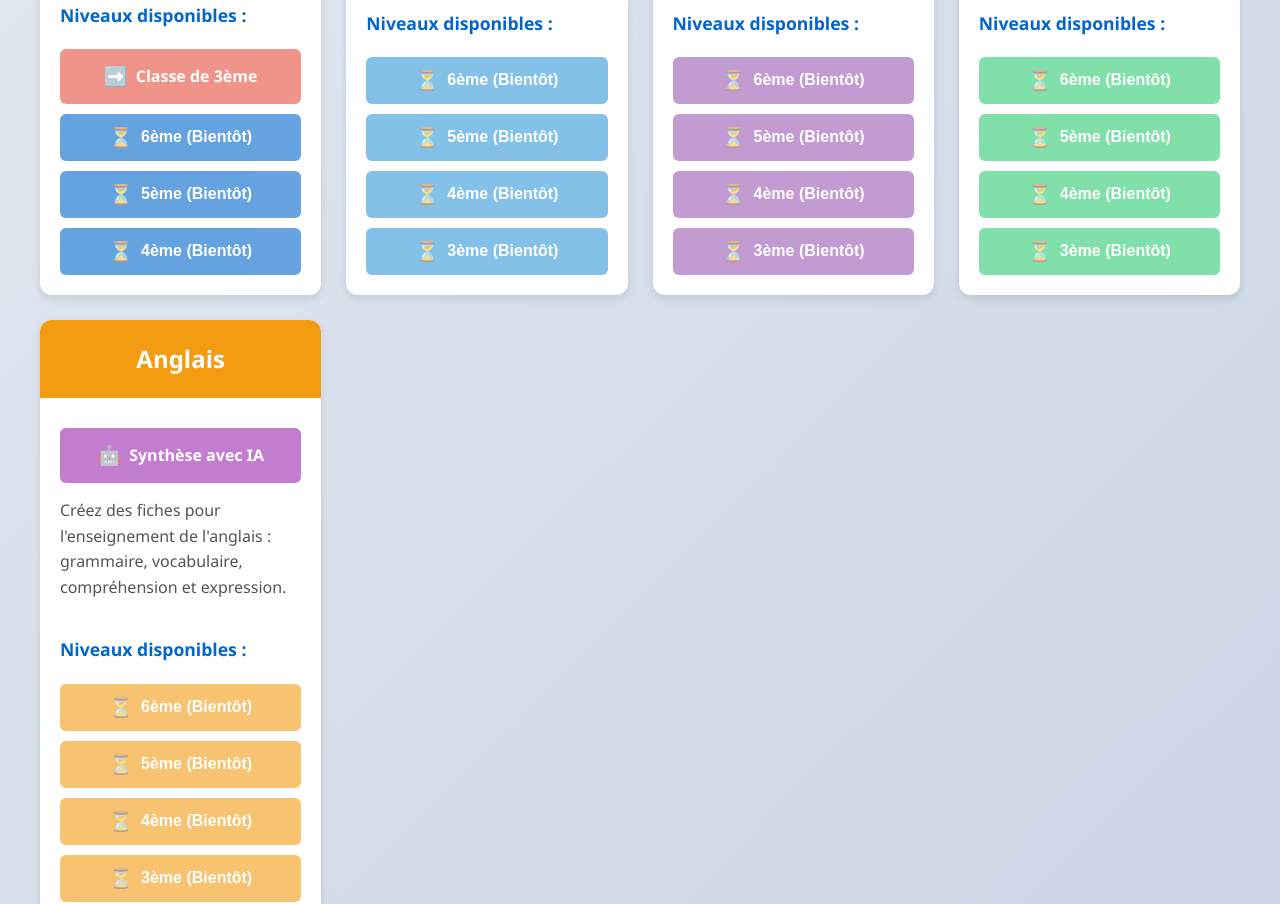
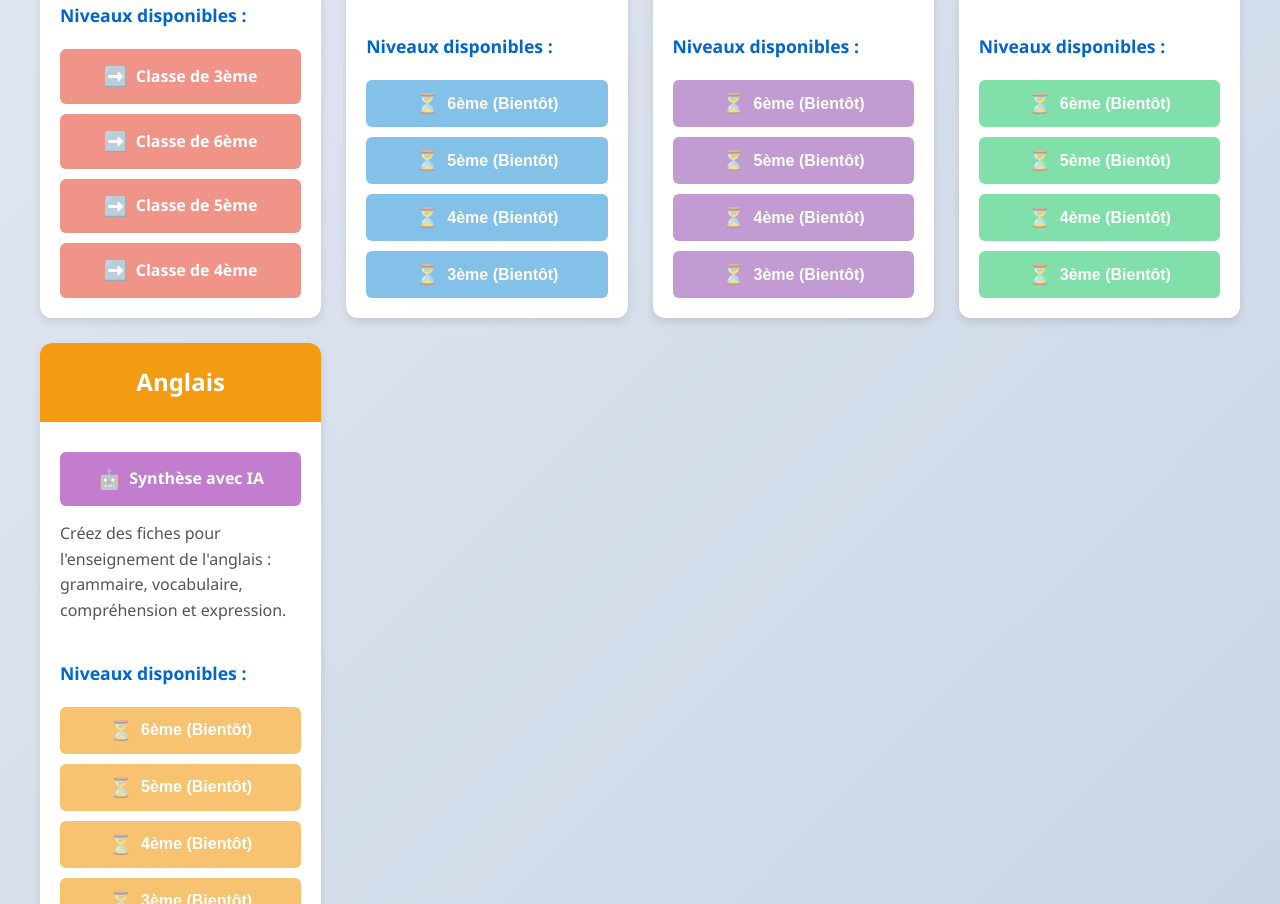
Before and after one commit to jeanskodoc/ENS-R, a plain HTML site: page index.html in a window 1280 px wide. Shown: the part 2072-2976 px from the top of the page. Drawn offline with Linux system fonts and the light colour scheme.

Commit message:
Update index.html

```diff
--- a/index.html
+++ b/index.html
@@ -657,19 +657,19 @@
                                 </a>
                             </div>
                             <div class="protected">
-                                <button class="btn btn-primary btn-disabled" id="maths-6eme">
-                                    <span class="icon">⏳</span> 6ème (Bientôt)
-                                </button>
+                                <a href="generateurm6.html" class="btn btn-maths btn-disabled" id="maths-6eme">
+                                    <span class="icon">➡️</span> Classe de 6ème
+                                </a>
                             </div>
                             <div class="protected">
-                                <button class="btn btn-primary btn-disabled" id="maths-5eme">
-                                    <span class="icon">⏳</span> 5ème (Bientôt)
-                                </button>
+                                <a href="generateurm5.html" class="btn btn-maths btn-disabled" id="maths-5eme">
+                                    <span class="icon">➡️</span> Classe de 5ème
+                                </a>
                             </div>
                             <div class="protected">
-                                <button class="btn btn-primary btn-disabled" id="maths-4eme">
-                                    <span class="icon">⏳</span> 4ème (Bientôt)
-                                </button>
+                                <a href="generateurm4.html" class="btn btn-maths btn-disabled" id="maths-4eme">
+                                    <span class="icon">➡️</span> Classe de 4ème
+                                </a>
                             </div>
                         </div>
                     </div>
```
